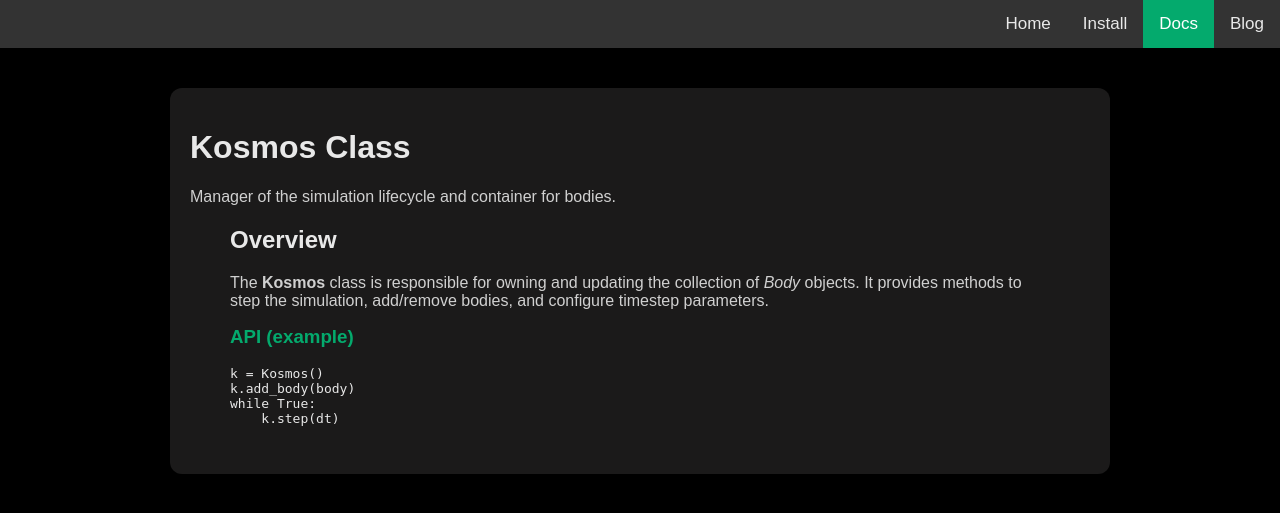
After one commit to TegranGrigorian/nbody-website, a Flask app: template templates/docs/nbody-simulator/kosmos.html in a window 1280 px wide. The commit adds this page. Shown: the top 513 px of the page. Run offline with Flask 3, Linux system fonts and the light colour scheme; the template is opened without the code that fills it, so the values that code supplies are empty.

Commit message:
Parent nbody documentation finished

```diff
--- a/static/styles.css
+++ b/static/styles.css
@@ -173,3 +173,55 @@ body {
   .docs-row { flex-direction: column; align-items: stretch; }
   .doc-box { max-width: none; }
 }
+
+/* Center single documentation pages */
+.docs-page {
+  display: flex;
+  justify-content: center; /* center child horizontally */
+  padding: 40px 20px;
+}
+
+.docs-page .doc-box {
+  width: 100%;
+  max-width: 900px; /* constrain width so it centers nicely */
+  margin: 0 auto; /* fallback centering */
+}
+
+/* Make images inside docs responsive and centered */
+.docs-content img,
+.doc-box img {
+  max-width: 100%;
+  height: auto;
+  display: block;
+  margin: 18px auto;
+  border-radius: 3px;
+}
+.doc-figure figcaption {
+  color: #bfbfbf;
+  font-size: 0.9rem;
+  text-align: center;
+  margin-top: 6px;
+}
+
+/* Cards row for class reference */
+.doc-cards-row { display:flex; gap:20px; margin: 18px 0 28px; justify-content: center; align-items: stretch; }
+.doc-card {
+  display: block;
+  background: #151515;
+  color: #e8e8e8;
+  padding: 18px;
+  border-radius: 10px;
+  text-decoration: none;
+  box-shadow: 0 6px 18px rgba(0,0,0,0.6);
+  flex: 1 1 0;
+  min-width: 220px;
+  max-width: 420px;
+  transition: transform .12s ease, box-shadow .12s ease;
+}
+.doc-card h3 { color: #04AA6D; margin-top: 0; }
+.doc-card p { color: #d0d0d0; }
+.doc-card:hover { transform: translateY(-4px); box-shadow: 0 12px 28px rgba(0,0,0,0.6); }
+
+@media (max-width: 800px) {
+  .doc-cards-row { flex-direction: column; }
+}
--- /dev/null
+++ b/templates/docs/nbody-simulator/kosmos.html
@@ -0,0 +1,35 @@
+<!DOCTYPE html>
+<html lang="en">
+<head>
+    <meta charset="utf-8">
+    <meta name="viewport" content="width=device-width,initial-scale=1">
+    <title>Kosmos Class - Documentation</title>
+    <link rel="stylesheet" href="/static/styles.css">
+</head>
+<body>
+    <div class="topnav">
+        <a href="/blog">Blog</a>
+        <a class="active" href="/docs">Docs</a>
+        <a href="/install">Install</a>
+        <a href="/">Home</a>
+    </div>
+    <main class="docs-page">
+        <div class="doc-box">
+            <header class="docs-header">
+                <h1>Kosmos Class</h1>
+                <p class="muted">Manager of the simulation lifecycle and container for bodies.</p>
+            </header>
+            <section class="docs-content" style="max-width:820px;margin:0 auto;">
+                <h2>Overview</h2>
+                <p>The <strong>Kosmos</strong> class is responsible for owning and updating the collection of <em>Body</em> objects. It provides methods to step the simulation, add/remove bodies, and configure timestep parameters.</p>
+                <h3>API (example)</h3>
+                <pre><code>k = Kosmos()
+k.add_body(body)
+while True:
+    k.step(dt)
+                </code></pre>
+            </section>
+        </div>
+    </main>
+</body>
+</html>
```
Also changed, not shown: templates/docs/nbody-simulator/body.html (added, +33 -0 lines), templates/docs/nbody-simulator/nbody-simulator-docs.html (+29 -9 lines), 1 other file.
